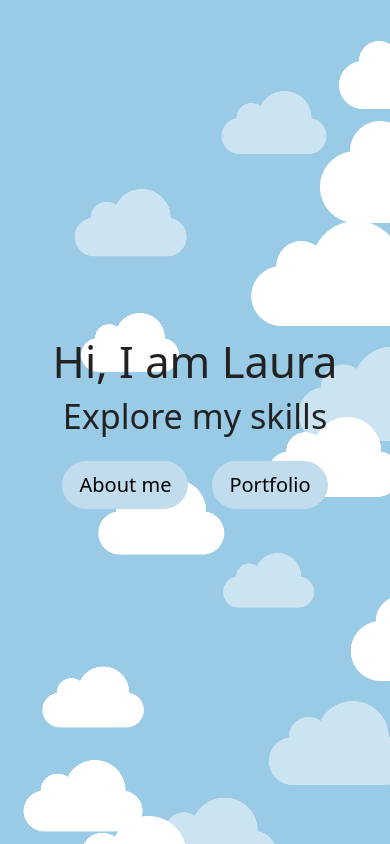
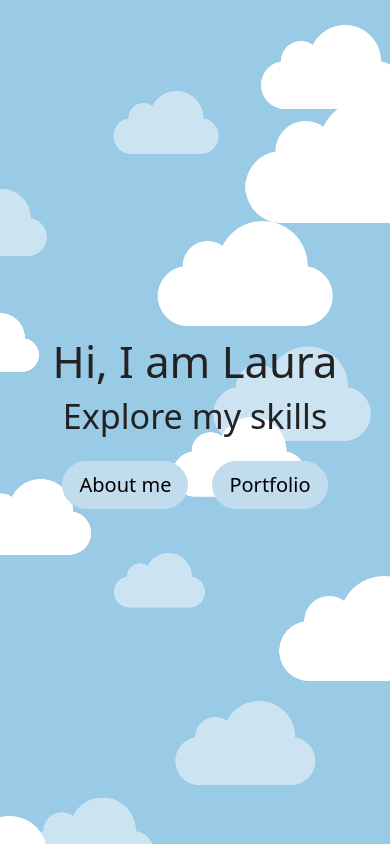
Before and after one commit to LauraSzymanska/portfolio, an Angular app: page /portfolio#/ in a window 390 px wide. Built offline with nearby package versions, Linux system fonts and the light colour scheme.

Commit message:
clouds fix

```diff
--- a/src/views/homepage/homepage.component.scss
+++ b/src/views/homepage/homepage.component.scss
@@ -43,6 +43,12 @@
   --cloud-opacity: 1;
   --cloud-start-x: -30vw;
   transform: translateX(var(--cloud-start-x)) scale(var(--scale));
+}
+
+@media (max-width: 768px) {
+  .cloud {
+    --cloud-start-x: -70vw;
+  }
 }
 
 .cloud:before,
```
